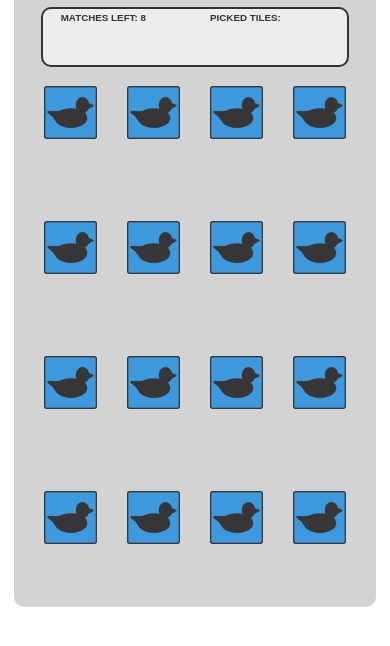
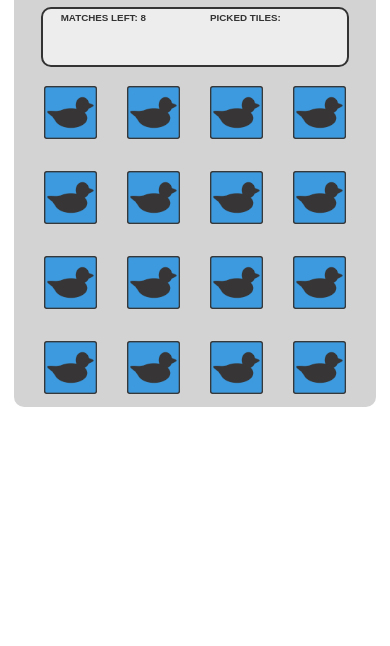
Before and after one commit to kellim/matching-game, a plain HTML site: page index.html in a window 390 px wide. Shown: the part 48-694 px from the top of the page. Drawn offline with nearby package versions, Linux system fonts and the light colour scheme.

Commit message:
Fit tiles on small devices

```diff
--- a/css/style.css
+++ b/css/style.css
@@ -101,3 +101,9 @@
       font-size: 1.5em;
     }
 }
+
+@media screen and (max-width: 415px) {
+  .tile {
+    height: 85px;
+  }
+}
```
